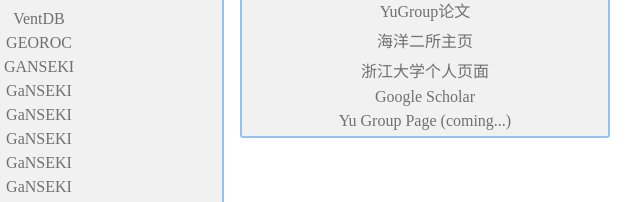
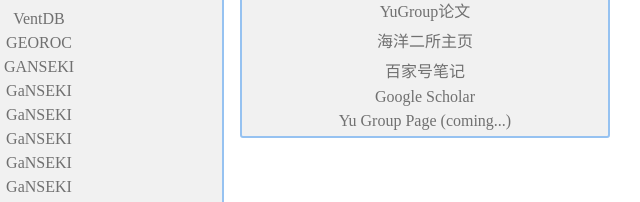
Before and after one commit to minifish930/Dupal, a plain HTML site: page index.html in a window 1280 px wide. Shown: the part 2978-3180 px from the top of the page, 488-1128 px from the left. Drawn offline with Linux system fonts and the light colour scheme.

Commit message:
Update index.html

```diff
--- a/index.html
+++ b/index.html
@@ -442,7 +442,7 @@
                 <a href="http://dupal.cn/Solid_Earth_BigData_Source.html">固体地球科学大数据资料</a>
   	             <a href="http://nas.yupub.cn:5000/sharing/PS8E2ntuW">YuGroup论文</a>
                  <a href="https://www.sio.org.cn/a/dqtc/21536.html">海洋二所主页</a>
-                 <a href="https://person.zju.edu.cn/en/0822107">浙江大学个人页面</a>
+                 <a href="https://author.baidu.com/home/1695483884715340">百家号笔记</a>
                  <a href="https://scholar.google.com/citations?user=ARbR0mcAAAAJ&hl=en">Google Scholar</a>
                  <a href="https://scholar.google.com/citations?user=ARbR0mcAAAAJ&hl=en">Yu Group Page (coming...)</a>
              </div>
```
